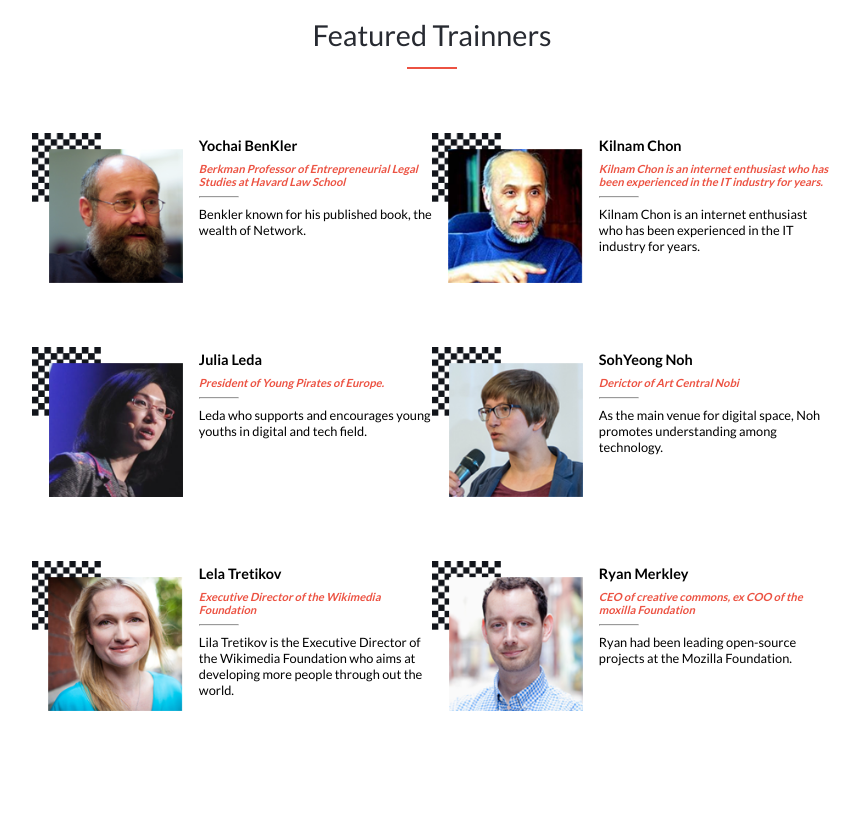
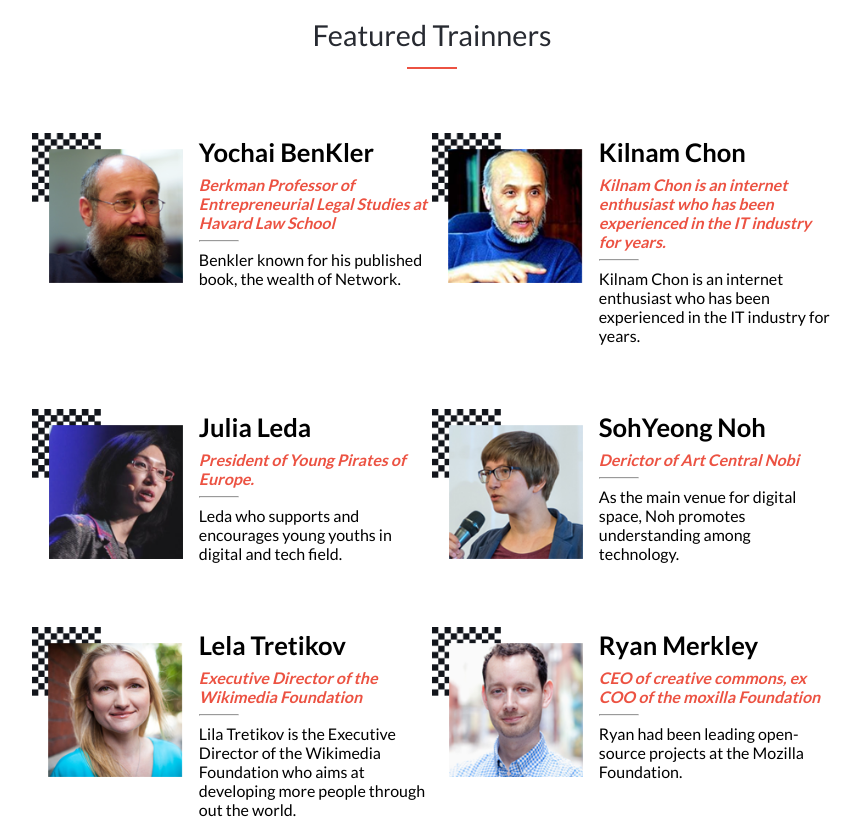
Before and after one commit to Doheera-kosi/module1-capstone, a website: page index.html in a window 1280 px wide. Shown: the part 1760-2582 px from the top of the page, without its empty margins (208-1069 px from the left). Drawn offline with Linux system fonts and the light colour scheme; a web font is replaced by a local one.

Commit message:
Modify index.css

```diff
--- a/styles.css
+++ b/styles.css
@@ -494,6 +494,18 @@ body {
     padding: 0 15rem;
   }
 
+  .speaker-name {
+    font-size: 1.6rem;
+  }
+
+  .speaker-position {
+    font-size: 1rem;
+  }
+
+  .speaker-ach {
+    font-size: 1rem;
+  }
+
   .partners {
     height: 30vh;
     display: flex;
```
